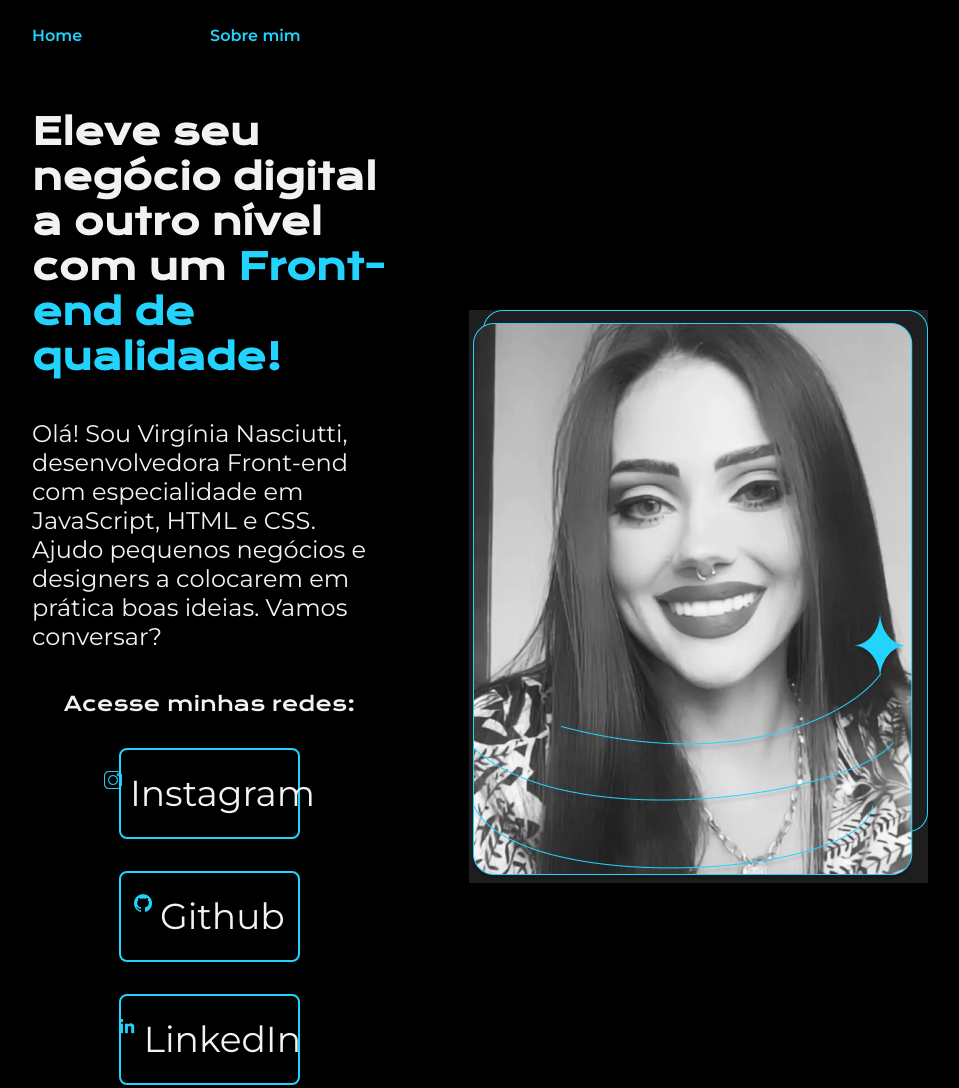
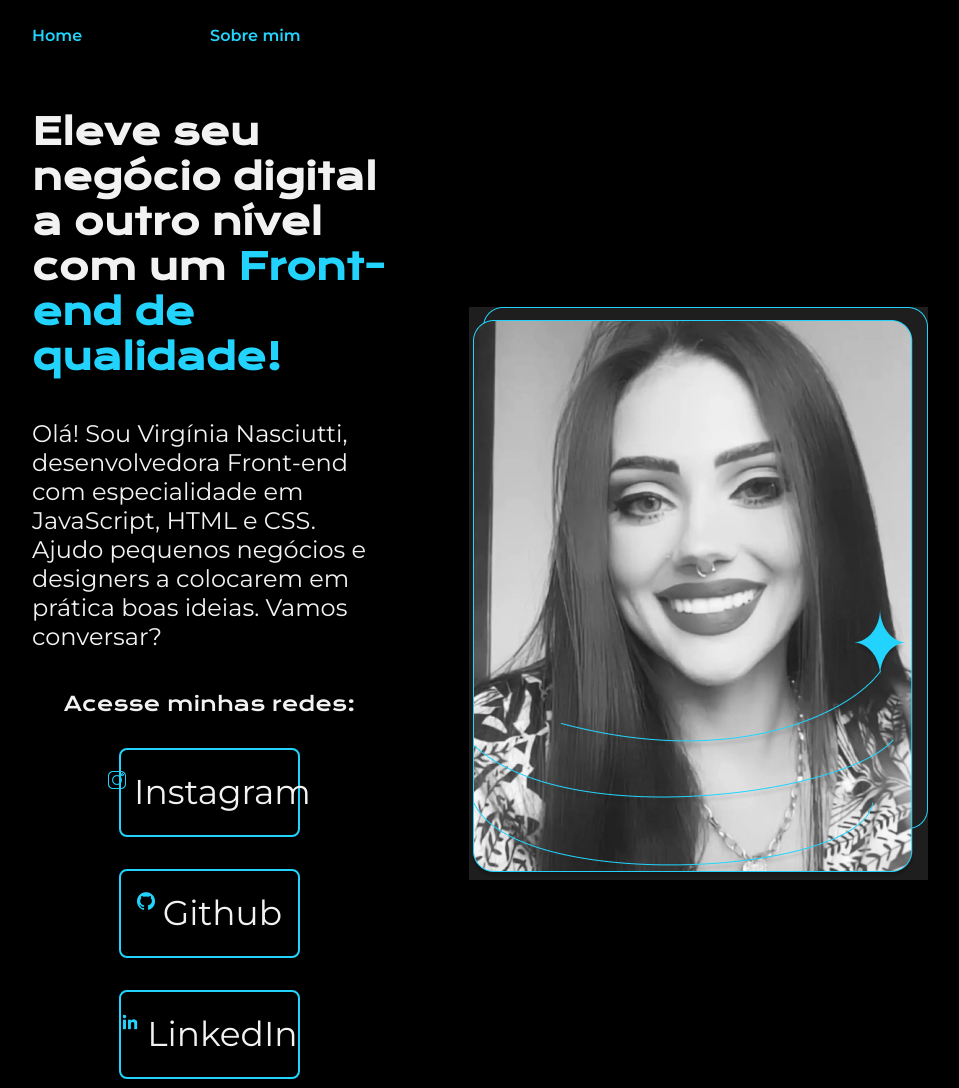
Before and after one commit to vivinasciutti/portifolio, a plain HTML site: page index.html in a window 1280 px wide. Shown: the top 1088 px of the page, without its empty margins (160-1119 px from the left). Drawn offline with nearby package versions, Linux system fonts and the light colour scheme.

Commit message:
Update style.css

```diff
--- a/styles/style.css
+++ b/styles/style.css
@@ -87,7 +87,7 @@ body{
     width: 50%;
     text-align: center;
     border-radius: 8px;
-    font-size: 2.25rem;
+    font-size: 2.15rem;
     padding: 21.5px 0;
     text-decoration: none;
     font-family: var(--fonte-secundaria);
```
